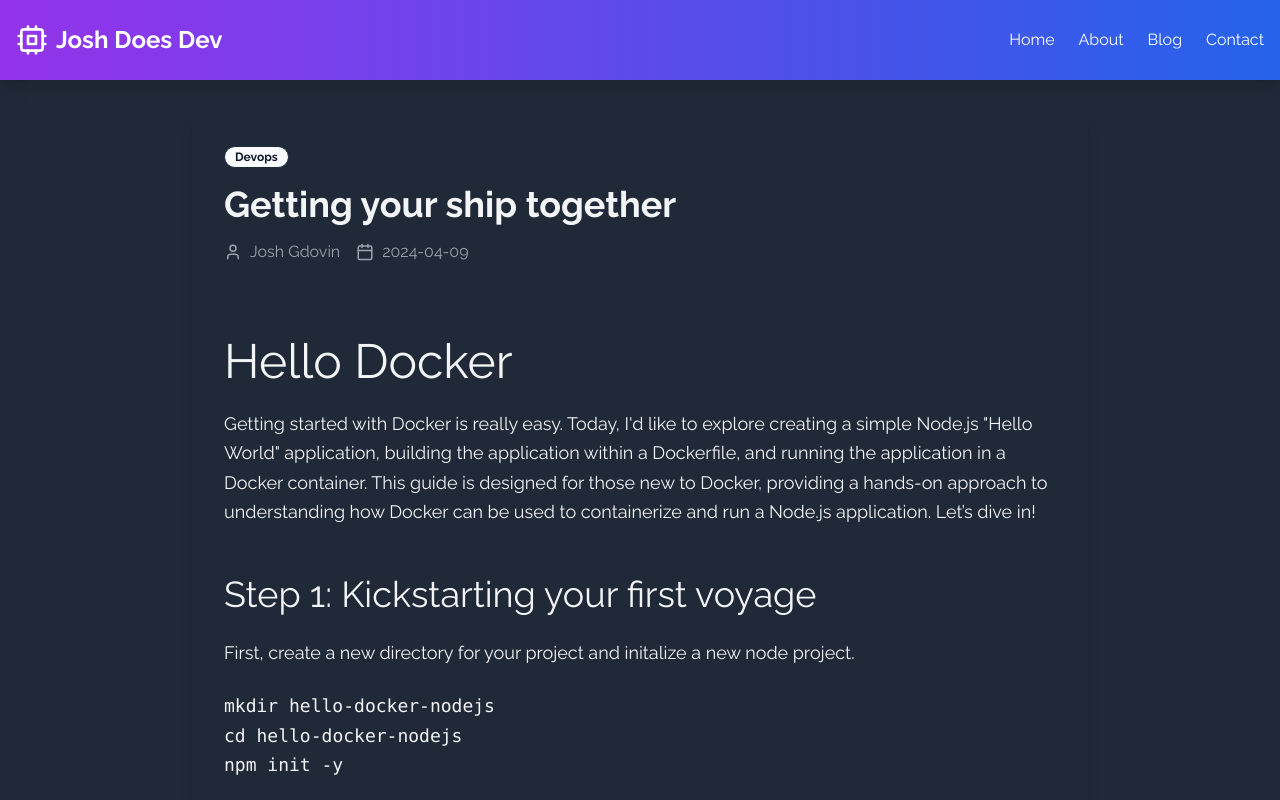
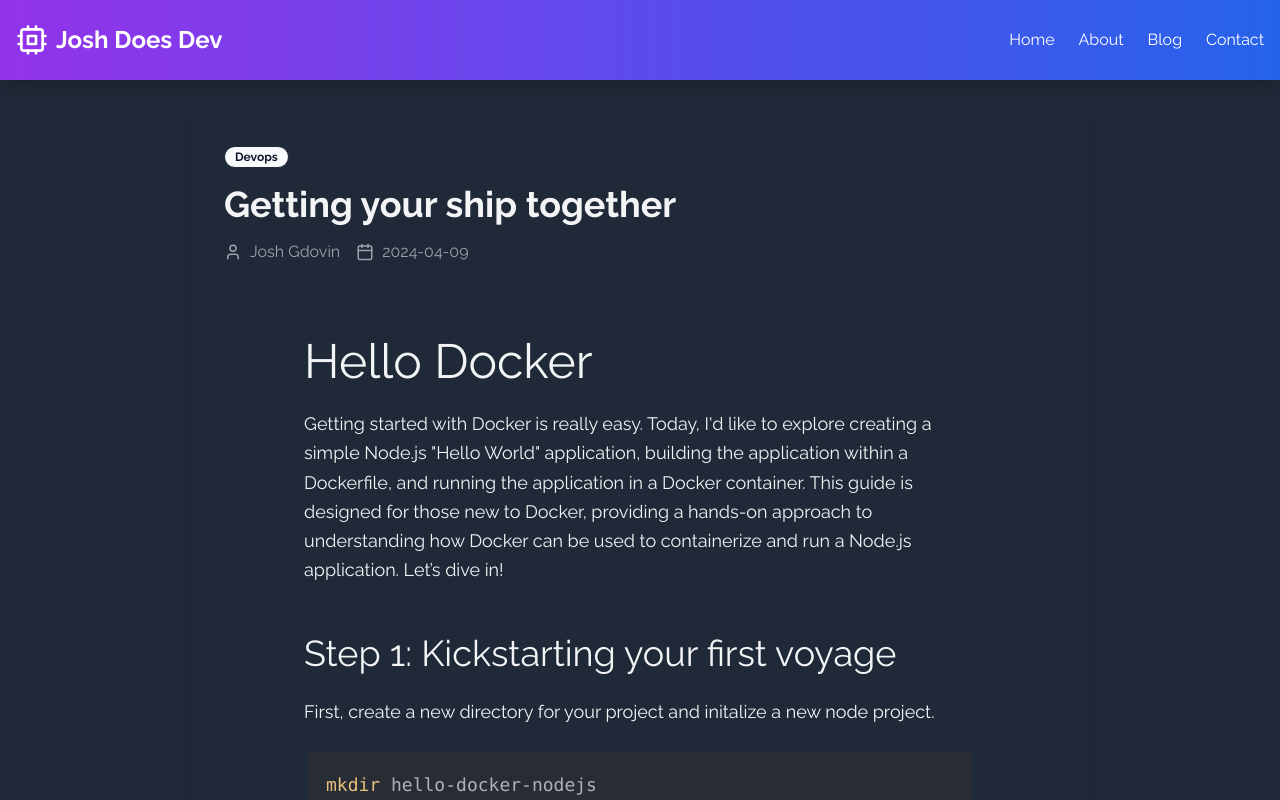
Before and after one commit to jgdovin/joshdoesdev, a Next.js app: page /posts/docker-pt1 in a window 1280 px wide. Shown: the top 800 px of the page. Built offline with nearby package versions, Linux system fonts and the light colour scheme.

Commit message:
fix code highlighting

```diff
--- a/package.json
+++ b/package.json
@@ -18,6 +18,7 @@
     "clsx": "^2.1.0",
     "date-fns": "^3.6.0",
     "gray-matter": "^4.0.3",
+    "highlight.js": "^11.10.0",
     "hljs": "^6.2.3",
     "lucide-react": "^0.340.0",
     "next": "14.1.0",
--- a/src/app/layout.tsx
+++ b/src/app/layout.tsx
@@ -19,11 +19,10 @@ export default function RootLayout({
   children: React.ReactNode;
 }) {
   return (
-    <html lang="en">
+    <html lang="en" className="dark">
       <body
         className={`bg-gray-50 text-gray-900 dark:bg-gray-800 dark:text-gray-100 ${raleway.className}`}
       >
-        <ThemeProvider enableSystem attribute="class" forcedTheme="dark">
         <div className="flex min-h-screen flex-col">
           <Analytics />
           <Header />
@@ -32,7 +31,6 @@ export default function RootLayout({
           </main>
           <Footer />
         </div>
-        </ThemeProvider>
       </body>
     </html>
   );
--- a/src/app/page.tsx
+++ b/src/app/page.tsx
@@ -1,10 +1,10 @@
-import { getAllPosts } from "@/lib/posts";
+import { getAllPublishedPosts } from "@/lib/posts";
 import PostList from "@/components/post-list";
 import { Card, CardHeader, CardTitle, CardContent } from "@/components/ui/card";
 import Link from "next/link";
 
 export default function Home() {
-  const posts = getAllPosts();
+  const posts = getAllPublishedPosts();
   return (
     <div className="grid grid-cols-1 gap-8 md:grid-cols-3">
       <div className="space-y-8 md:col-span-2">
--- a/src/app/posts/[slug]/page.tsx
+++ b/src/app/posts/[slug]/page.tsx
@@ -1,6 +1,6 @@
 import { Metadata } from "next";
 import { notFound } from "next/navigation";
-import { getAllPosts, getPostBySlug } from "@/lib/posts";
+import { getAllPublishedPosts, getPostBySlug } from "@/lib/posts";
 import { CMS_NAME } from "@/lib/constants";
 import markdownToHtml from "@/lib/markdownToHtml";
 // import Alert from "@/app/_components/alert";
@@ -9,6 +9,7 @@ import { Calendar, User } from "lucide-react";
 import Button from "@/components/ui/Button";
 import { Separator } from "@/components/ui/separator";
 import markdownStyles from "@/components/markdown-styles.module.css";
+import { PostBody } from "@/components/post-body";
 
 export default async function Post({ params }: Params) {
   const post = getPostBySlug(params.slug);
@@ -20,7 +21,7 @@ export default async function Post({ params }: Params) {
   const content = await markdownToHtml(post.content || "");
 
   return (
-    <div className="mx-auto max-w-4xl">
+    <main className="mx-auto max-w-4xl">
       <article className="overflow-hidden rounded-lg bg-white shadow-lg dark:bg-gray-800">
         <div className="p-8">
           <Badge className="mb-4">Devops</Badge>
@@ -32,12 +33,7 @@ export default async function Post({ params }: Params) {
             <span className="mr-4">{post.date}</span>
           </div>
           <Separator className="my-6" />
-          <div className="prose dark:prose-invert max-w-none">
-            <div
-              className={markdownStyles["markdown"]}
-              dangerouslySetInnerHTML={{ __html: content }}
-            />
-          </div>
+          <PostBody content={content} />
         </div>
       </article>
 
@@ -56,7 +52,7 @@ export default async function Post({ params }: Params) {
           <Button className="rounded-l-none">Subscribe</Button>
         </div>
       </section>
-    </div>
+    </main>
   );
 }
 
@@ -84,7 +80,7 @@ export function generateMetadata({ params }: Params): Metadata {
 }
 
 export async function generateStaticParams() {
-  const posts = getAllPosts();
+  const posts = getAllPublishedPosts();
 
   return posts.map((post) => ({
     slug: post.slug,
--- a/src/components/markdown-styles.module.css
+++ b/src/components/markdown-styles.module.css
@@ -26,3 +26,8 @@
   @apply md:text-2xl;
   @apply lg:text-3xl;
 }
+
+.markdown pre {
+  @apply bg-gray-800;
+  @apply px-1 py-0.5;
+}
--- a/src/components/post-list.tsx
+++ b/src/components/post-list.tsx
@@ -1,6 +1,6 @@
 "use client";
 import React from "react";
-import PostPreview, { PostPreviewType } from "./post-preview";
+import PostPreview from "./post-preview";
 import { Post } from "@/interfaces/post";
 
 export type PostListType = {
@@ -10,15 +10,7 @@ export type PostListType = {
 const PostList = ({ posts }: PostListType) => {
   return (
     <div className={` relative flex w-full flex-col gap-6`}>
-      {posts?.map((post) => (
-        <PostPreview
-          key={post.title}
-          title={post.title}
-          date={post.date}
-          description={post.excerpt}
-          slug={post.slug}
-        />
-      ))}
+      {posts?.map((post) => <PostPreview key={post.slug} post={post} />)}
     </div>
   );
 };
--- a/src/components/post-preview.tsx
+++ b/src/components/post-preview.tsx
@@ -9,16 +9,12 @@ import {
   CardFooter,
 } from "@/components/ui/card";
 import Link from "next/link";
+import { Post } from "@/interfaces/post";
+import { capitalizeFirstLetter } from "@/lib/utils";
 
-export type PostPreviewType = {
-  title: string;
-  date: string;
-  description: string;
-  slug: string;
-};
-
-const PostPreview = (postPreview: PostPreviewType) => {
-  const { title, date, description, slug } = postPreview;
+const PostPreview = ({ post }: { post: Post }) => {
+  const { title, date, excerpt, slug, tags } = post;
+  const mainTag = capitalizeFirstLetter(tags.split(",")[0]);
   return (
     <Link href={`/posts/${slug}`}>
       <Card
@@ -31,10 +27,10 @@ const PostPreview = (postPreview: PostPreviewType) => {
           </CardTitle>
         </CardHeader>
         <CardContent>
-          <p>{description}</p>
+          <p>{excerpt}</p>
         </CardContent>
         <CardFooter className="flex items-center justify-between">
-          <Badge variant="secondary">Devops</Badge>
+          <Badge variant="secondary">{mainTag}</Badge>
           <span className="text-sm text-slate-400">{date}</span>
         </CardFooter>
       </Card>
--- a/src/interfaces/post.ts
+++ b/src/interfaces/post.ts
@@ -12,4 +12,6 @@ export type Post = {
   };
   content: string;
   preview?: boolean;
+  tags: string;
+  published: boolean;
 };
--- a/src/lib/posts.ts
+++ b/src/lib/posts.ts
@@ -18,11 +18,11 @@ export function getPostBySlug(slug: string) {
   return { ...data, slug: realSlug, content } as Post;
 }
 
-export function getAllPosts(): Post[] {
+export function getAllPublishedPosts(): Post[] {
   const slugs = getPostSlugs();
   const posts = slugs
     .map((slug) => getPostBySlug(slug))
-    // sort posts by date in descending order
+    .filter((post) => post.published)
     .sort((post1, post2) => (post1.date > post2.date ? -1 : 1));
   return posts;
 }
--- a/src/lib/utils.ts
+++ b/src/lib/utils.ts
@@ -1,6 +1,10 @@
-import { type ClassValue, clsx } from "clsx"
-import { twMerge } from "tailwind-merge"
+import { type ClassValue, clsx } from "clsx";
+import { twMerge } from "tailwind-merge";
 
 export function cn(...inputs: ClassValue[]) {
-  return twMerge(clsx(inputs))
+  return twMerge(clsx(inputs));
 }
+
+export function capitalizeFirstLetter(val: string) {
+  return String(val).charAt(0).toUpperCase() + String(val).slice(1);
+}
--- a/src/posts/docker-pt1.md
+++ b/src/posts/docker-pt1.md
@@ -3,6 +3,7 @@ title: "Getting your ship together"
 date: "2024-04-09"
 excerpt: "Getting started with Docker is really easy. Today, I'd like to explore creating a simple Node.js \"Hello World\" application, building the application within a Dockerfile, and running the application in a Docker container. This guide is designed for those new to Docker, providing a hands-on approach to understanding how Docker can be used to containerize and run a Node.js application. Let’s dive in!"
 tags: "docker,container,devops"
+published: true
 ---
 
 # Hello Docker
--- /dev/null
+++ b/src/posts/git-aliases.md
@@ -0,0 +1,9 @@
+---
+title: "Mastering Git Efficiency: Custom Aliases to Streamline Your Workflow"
+date: "2024-11-27"
+excerpt: "Git is an indispensable tool for developers, but typing out lengthy commands can be time-consuming and prone to errors. Custom aliases allow you to create shortcuts for common Git commands, making your workflow more efficient and enjoyable. In this post, we'll delve into a set of powerful Git aliases, explaining what they do and how they can boost your productivity."
+tags: "git,aliases,dx"
+published: false
+---
+
+Git is an indispensable tool for developers, but typing out lengthy commands can be time-consuming and prone to errors. Custom aliases allow you to create shortcuts for common Git commands, making your workflow more efficient and enjoyable. In this post, we'll delve into a set of powerful Git aliases, explaining what they do and how they can boost your productivity.
```
Also changed, not shown: 1 other file (tests, documents, lock files or other folders). Lines whose indentation alone changed are shown as unchanged.
